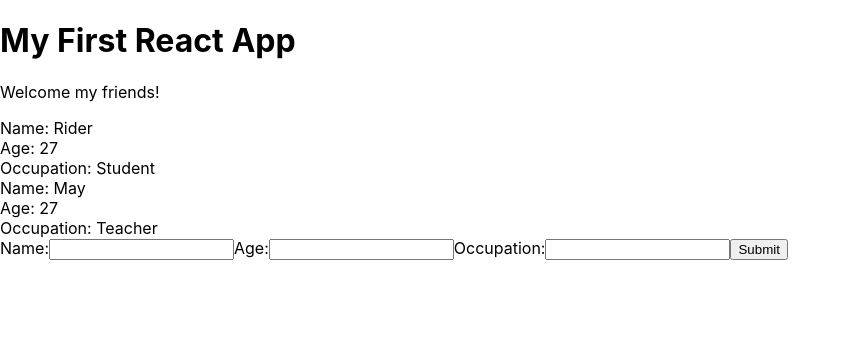
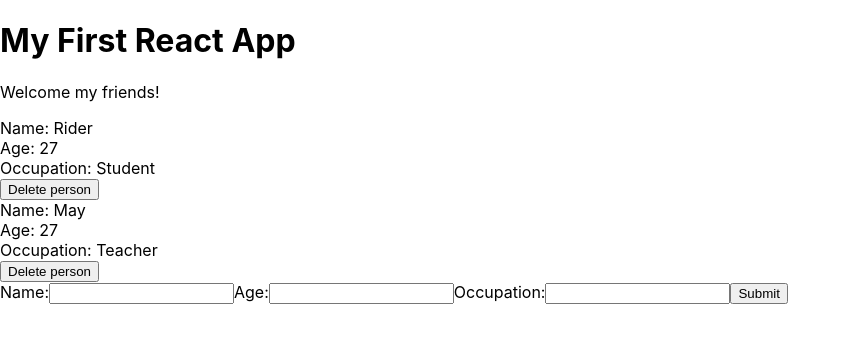
Before and after one commit to aeimskei/reactjs_notes, a React (Create React App) app in the folder myapp/: page / in a window 1280 px wide. Shown: the top 342 px of the page, without its empty margins (0-851 px from the left). Built offline with nearby package versions, Linux system fonts and the light colour scheme.

Commit message:
Example of deleting data done

```diff
--- a/myapp/src/App.js
+++ b/myapp/src/App.js
@@ -19,12 +19,22 @@
     })
   }
 
+  deletePerson = (id) => {
+    // console.log(id); // test
+    let people = this.state.people.filter(person => {
+      return person.id !== id;
+    });
+    this.setState({
+      people: people
+    })
+  }
+
   render() {
     return (
       <div className="App">
         <h1>My First React App</h1>
         <p>Welcome my friends!</p>
-        <People people={ this.state.people }/>
+        <People deletePerson={this.deletePerson} people={ this.state.people }/>
         <AddPerson addPerson={this.addPerson} />
       </div>
     );
--- a/myapp/src/People.js
+++ b/myapp/src/People.js
@@ -1,6 +1,6 @@
 import React from 'react';
 
-const People = ({people}) => {
+const People = ({people, deletePerson}) => {
 
   // // if statement version
   // const peopleList = people.map(person => {
@@ -37,6 +37,7 @@
               <div>Name: { person.name }</div>
               <div>Age: { person.age }</div>
               <div>Occupation: { person.occupation }</div>
+              <button onClick={() => {deletePerson(person.id)}}>Delete person</button>
             </div>
           ) : null
         })
```
Also changed, not shown: 2 other files (tests, documents, lock files or other folders).
